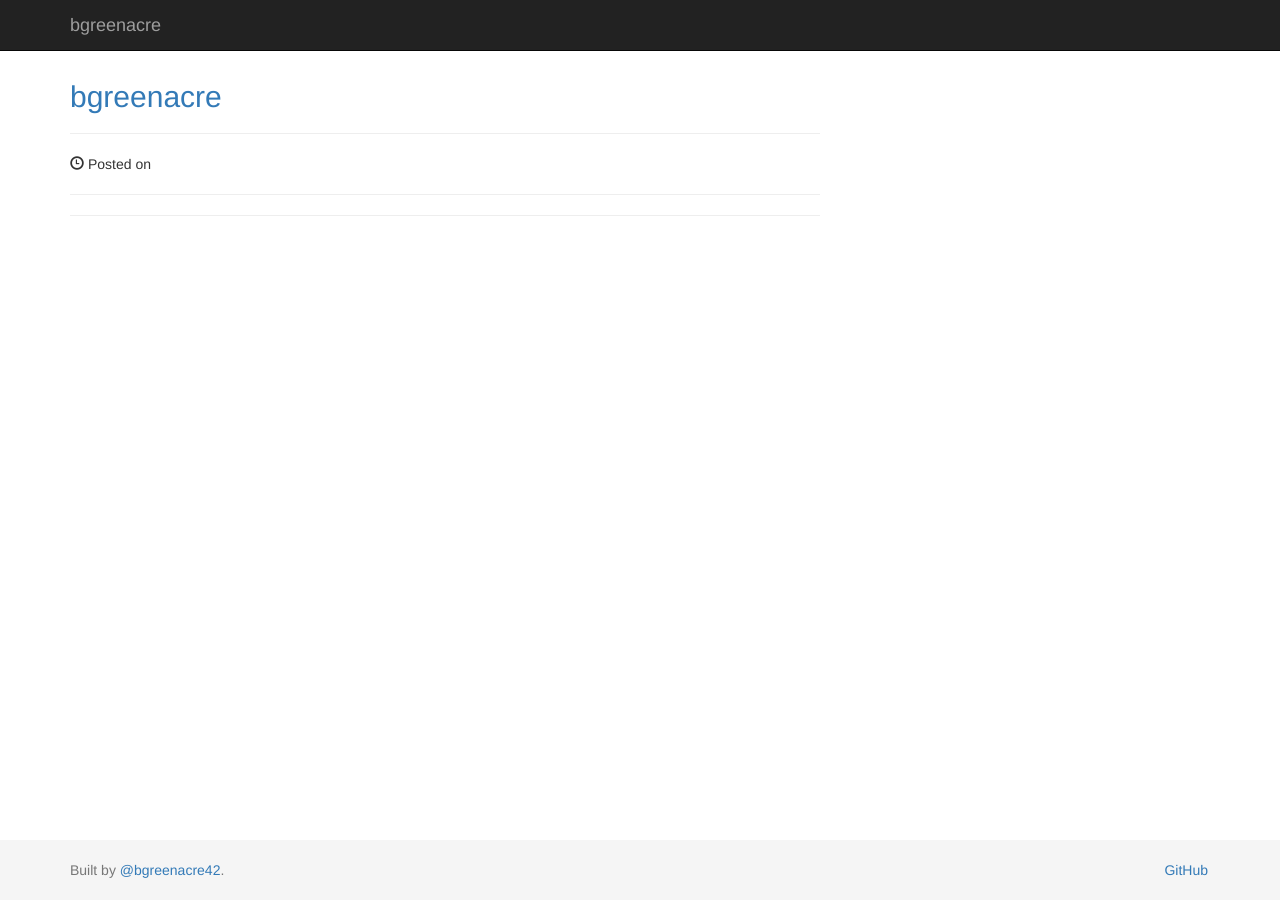
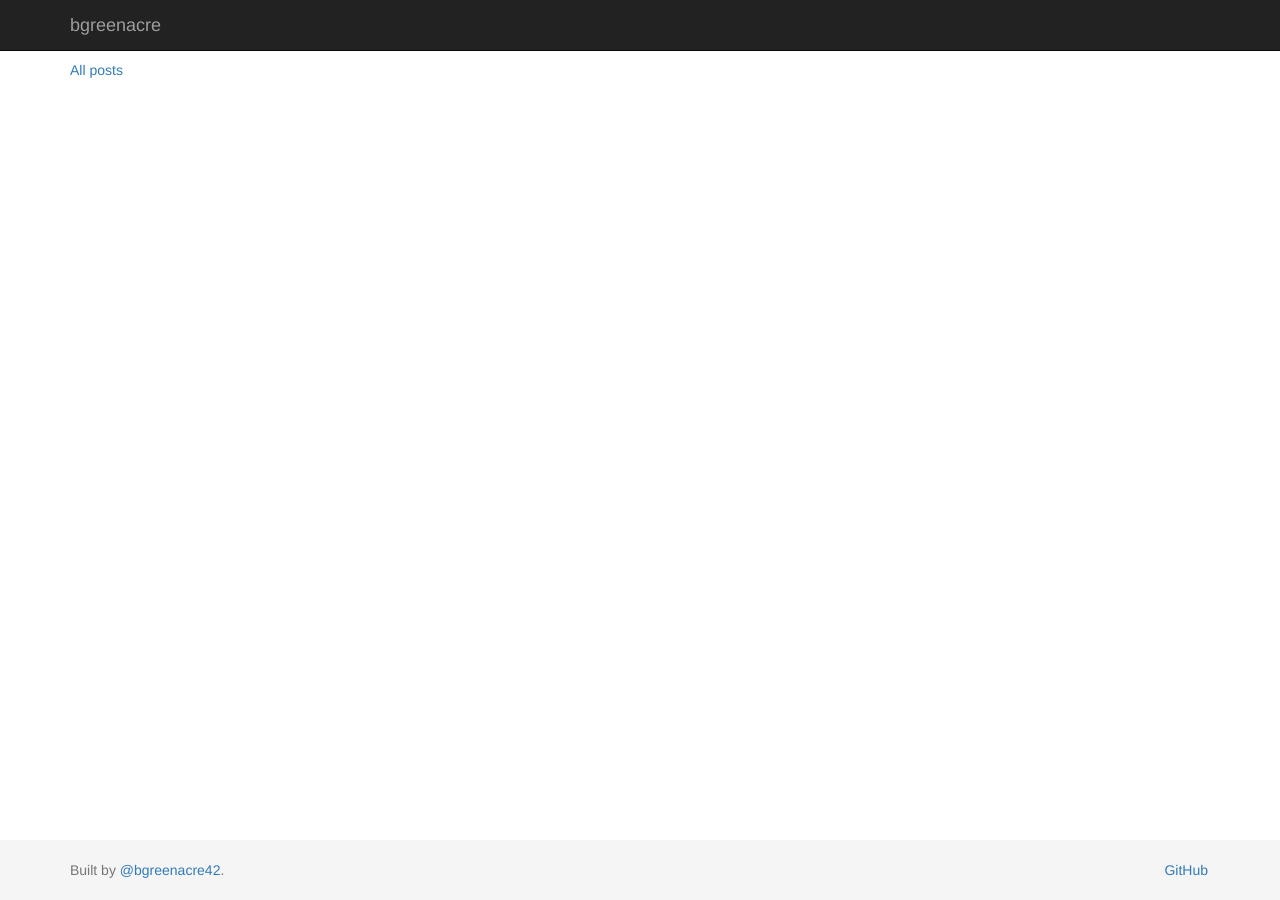
Before and after one commit to bgreenacre/bgreenacre.github.io, a Jekyll site: the page built from index.html, in a window 1280 px wide. Built offline with Jekyll 4.4.1, drawn with Linux system fonts in a browser that asks for light colours; nearby versions of some CDN libraries; Markdown is read by kramdown in place of the engine named in the settings; a style sheet for code colours, icons or effects is not loaded.

Commit message:
Adding new includes. Trying to simplify which layout to use for what page.

```diff
--- /dev/null
+++ b/_includes/page/default.html
@@ -0,0 +1,5 @@
+<div class="page-header">
+    <h1>{{ page.title }}</h1>
+</div>
+
+{{ content }}
--- a/_includes/posts/latest.html
+++ b/_includes/posts/latest.html
@@ -1,4 +1,5 @@
 {% for post in site.posts offset: 0 limit: 5 %}
   {% include posts/post.html %}
+  <hr />
 {% endfor %}
 <a href="/archive">All posts <i class="icon-arrow-right"></i></a>
--- a/_includes/posts/post.html
+++ b/_includes/posts/post.html
@@ -1,19 +1,5 @@
-{% assign content_item = false %}
-{% if post %}
-    {% assign content_item = post %}
-{% else %}
-    {% assign content_item = page %}
-{% endif %}
-
-<h2><a href="{{ content_item.url }}">{{ content_item.title }}</a></h2>
+<h2><a href="{{ post.url }}">{{ post.title }}</a></h2>
 <hr />
-{% assign skipuri = "/index.html|/about.html" | split: "|" %}
-{% assign pageuri = "/index.html" | split: "|" %}
-{% unless skipuri contains page.url %}
-<p><span class="glyphicon glyphicon-time"></span> Posted on {{ content_item.date | date: "%B %e, %Y" }}</p>
+<p><span class="glyphicon glyphicon-time"></span> Posted on {{ post.date | date: "%B %e, %Y" }}</p>
 <hr />
-{{ content }}
-{% else %}
-{{ content_item.content }}
-{% endunless %}
-<hr />
+{{ post.content }}
--- a/_layouts/default.html
+++ b/_layouts/default.html
@@ -12,12 +12,7 @@
             <div class="container">
                 <div class="row">
                     <div class="col-lg-8">
-                        {% case page.url %}
-                            {% when '/index.html' %}
-                                {% include posts/latest.html %}
-                            {% else %}
-                                {% include posts/post.html %}
-                        {% endcase %}
+                        {{ content }}
                     </div>
                     <div class="col-lg-4 sidebar">
                     </div>
--- /dev/null
+++ b/_layouts/latest.html
@@ -0,0 +1,5 @@
+---
+layout: default
+---
+
+{% include posts/latest.html %}
--- /dev/null
+++ b/_layouts/page.html
@@ -0,0 +1,5 @@
+---
+layout: default
+---
+
+{% include page/default.html %}
--- a/index.html
+++ b/index.html
@@ -1,4 +1,4 @@
 ---
-layout: default
+layout: latest
 title: bgreenacre
 ---
```
Also changed, not shown: about.md (+1 -1 lines).
